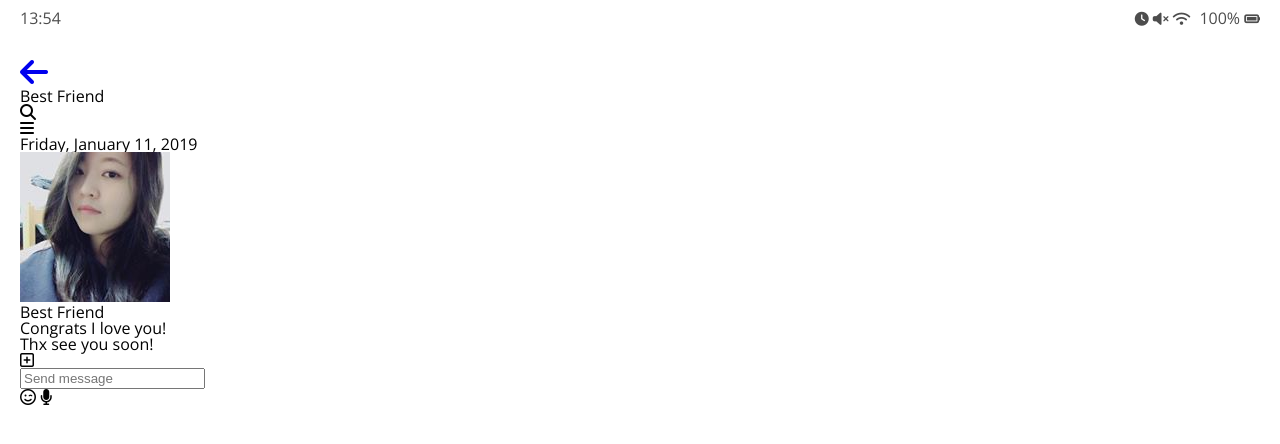
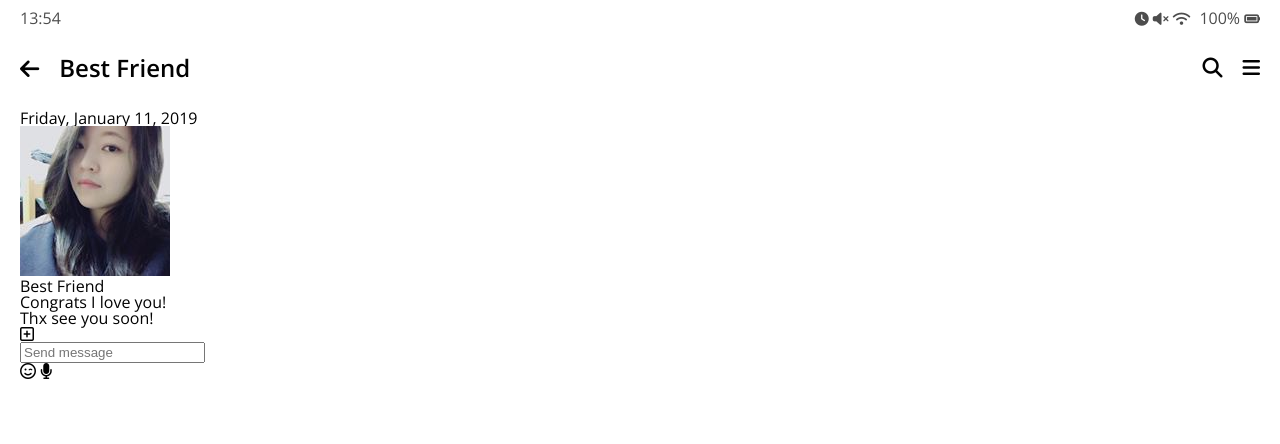
Before and after one commit to DianaLeee/KakaoTalk-Clone-Coding, a plain HTML site: page chat.html in a window 1280 px wide. Drawn offline with nearby package versions, Linux system fonts and the light colour scheme.

Commit message:
#10 ENH: Add CSS styles on header

```diff
--- a/chat.html
+++ b/chat.html
@@ -24,18 +24,18 @@
 
     <header class="header">
       <div class="header__header-column">
-        <a href="index.html">
-          <i class="fas fa-arrow-left fa-2x"></i>
+        <a href="index.html" class="header__back-btn">
+          <i class="fas fa-arrow-left"></i>
         </a>
-        <h1 clas="header__title">Best Friend</h1>
+        <h1 class="header__title">Best Friend</h1>
       </div>
       <div class="header__header-column">
         <span class="header__icon">
           <i class="fas fa-search"></i>
         </span>
-        <div class="header__icon">
+        <span class="header__icon">
           <i class="fas fa-bars"></i>
-        </div>
+        </span>
       </div>
     </header>
     <main class="chat">
--- /dev/null
+++ b/css/header.css
@@ -0,0 +1,28 @@
+.header {
+  display: flex;
+  justify-content: space-between;
+  align-items: center;
+  margin-bottom: 30px;
+}
+
+.header .header__title {
+  font-size: 24px;
+  font-weight: 600;
+}
+
+.header .header__icon {
+  /* header 안의 header__icon을 선택하겠다는 말 */
+  font-size: 20px;
+  margin-left: 20px;
+  cursor: pointer;
+}
+
+.header .header__header-column {
+  display: flex;
+  align-items: center;
+}
+
+.header .header__back-btn {
+  font-size: 22px;
+  margin-right: 20px;
+}
--- a/css/status-bar.css
+++ b/css/status-bar.css
@@ -5,8 +5,8 @@
   opacity: 0.7;
 }
 
-/* status-bar 의 모든 i태그 선택 */
 .status-bar i {
+  /* status-bar 의 모든 i태그 선택 */
   font-size: 14px;
 }
 
--- a/css/styles.css
+++ b/css/styles.css
@@ -1,6 +1,7 @@
 @import "reset.css";
 @import "status-bar.css";
-@import url("https://fonts.googleapis.com/css?family=Open+Sans:400,700&display=swap");
+@import "header.css";
+@import url("https://fonts.googleapis.com/css?family=Open+Sans:400,600&display=swap");
 
 body {
   background-color: white;
@@ -9,3 +10,7 @@ body {
   font-family: "Open Sans", -apple-system, BlinkMacSystemFont, "Segoe UI", Roboto, Oxygen, Ubuntu,
     Cantarell, "Open Sans", "Helvetica Neue", sans-serif;
 }
+
+a {
+  color: inherit;
+}
```
Also changed, not shown: find.html (+1 -1 lines), friends.html (+1 -1 lines), index.html (+2 -1 lines), more.html (+1 -1 lines), settings.html (+3 -3 lines).
